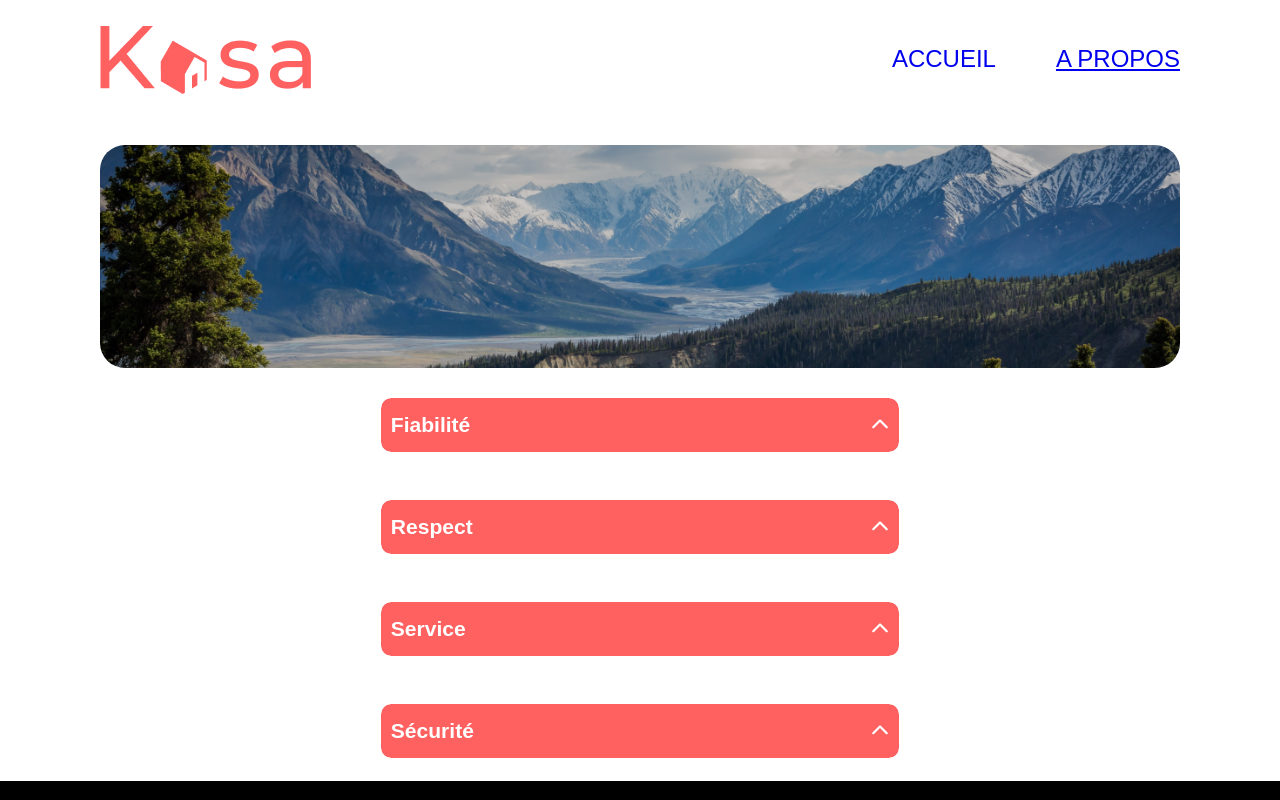
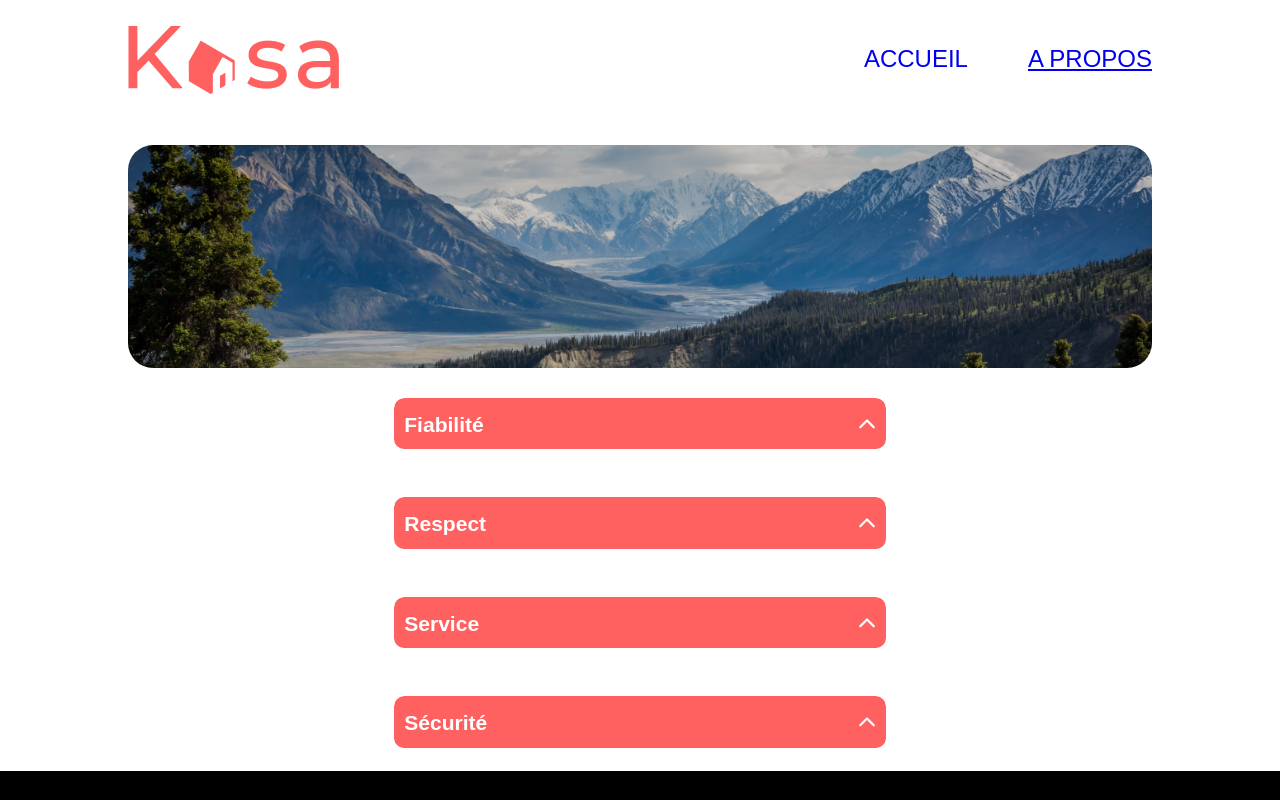
Before and after one commit to beseb/Kasa, a React (Vite) app: page /About in a window 1280 px wide. Shown: the top 800 px of the page. Built offline with nearby package versions, Linux system fonts and the light colour scheme.

Commit message:
fixed css on header/collapses and location page

```diff
--- a/src/style.css
+++ b/src/style.css
@@ -4,7 +4,7 @@
   justify-content: space-between;
   align-items: center;
   width: auto;
-  margin: 2% 100px 2% 100px;
+  margin: 2% 10% 2% 10%;
   height: 10%;
 }
 .header .header__logo--desktop {
@@ -216,9 +216,11 @@ footer p {
 }
 
 .collapses__section {
+  grid-column: 1/3;
   display: flex;
-  width: 100%;
-  height: fit-content;
+  height: 100%;
+  max-height: 350px;
+  width: auto;
   justify-content: space-between;
   gap: 10%;
   overflow: hidden;
@@ -292,9 +294,9 @@ footer p {
 }
 .collapses__section .collapse__container .open {
   border-radius: 10px;
-  height: 100%;
+  height: 70%;
   width: auto;
-  padding: 5% 10px;
+  padding: 6% 10px;
   padding-bottom: 10px;
   transform: translateY(0);
   opacity: 1;
@@ -302,6 +304,7 @@ footer p {
   top: -1.3em;
   margin-bottom: 25px;
 }
+
 .slideshow__container {
   grid-column: 1/3;
   border-radius: 25px;
@@ -464,7 +467,7 @@ footer p {
   flex-direction: column;
   justify-content: flex-start;
   align-items: center;
-  margin: 2% 100px 2% 100px;
+  margin: 2% 10% 2% 10%;
 }
 @media screen and (max-width: 768px) {
   #main {
--- a/src/style/components/collapse.scss
+++ b/src/style/components/collapse.scss
@@ -2,9 +2,11 @@
 @import '../mixins.scss';
 
 .collapses__section {
+  grid-column: 1/3;
   display: flex;
-  width: 100%;
-  height: fit-content;
+  height: 100%;
+  max-height: 350px;
+  width: auto;
   justify-content: space-between;
   gap: 10%;
   overflow: hidden;
@@ -66,17 +68,16 @@
     }
     .open {
       border-radius: 10px;
-      height: 100%;
+      height: 70%;
       width: auto;
-      padding: 5% 10px;
+      padding: 6% 10px;
       padding-bottom: 10px;
       transform: translateY(0);
       opacity: 1;
       transition: all 1s ease;
       top: -1.3em;
       margin-bottom: 25px;
-      @media screen and (max-width: 768px) {
-      }
+
     }
   }
 }
--- a/src/style/pages/locations.scss
+++ b/src/style/pages/locations.scss
@@ -135,7 +135,5 @@
       }
     }
   }
-  #collapses_host_page{
-    grid-column: 1/3;
-  }
+
 }
--- a/src/style/variables.scss
+++ b/src/style/variables.scss
@@ -3,5 +3,5 @@ $white-color: white;
 $black-color: black;
 $primary-font-family : 'Montserrat', sans-serif;
 
-$main_margin--desktop: 2% 100px 2% 100px;
+$main_margin--desktop: 2% 10% 2% 10%;
 $main_margin--mobile: 10px 20px 10px 20px;
```
Also changed, not shown: 1 other file (tests, documents, lock files or other folders).
